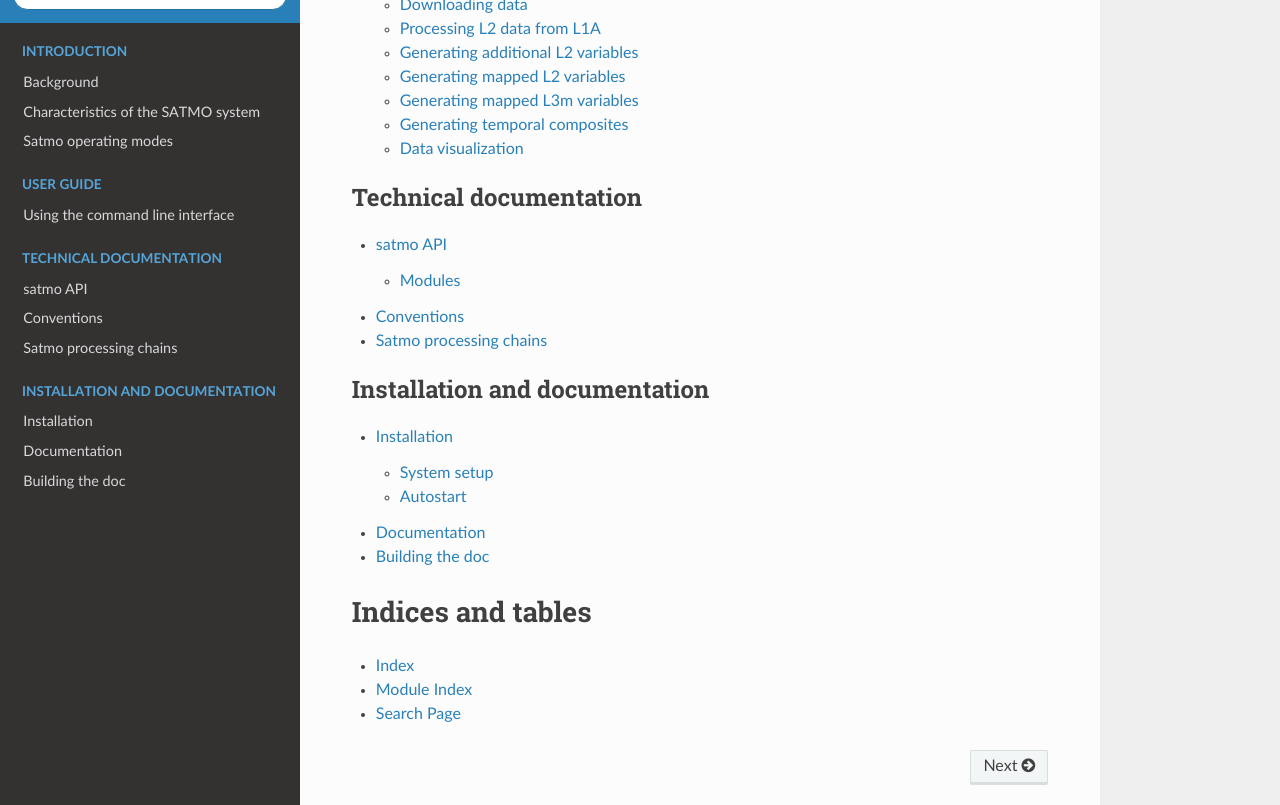
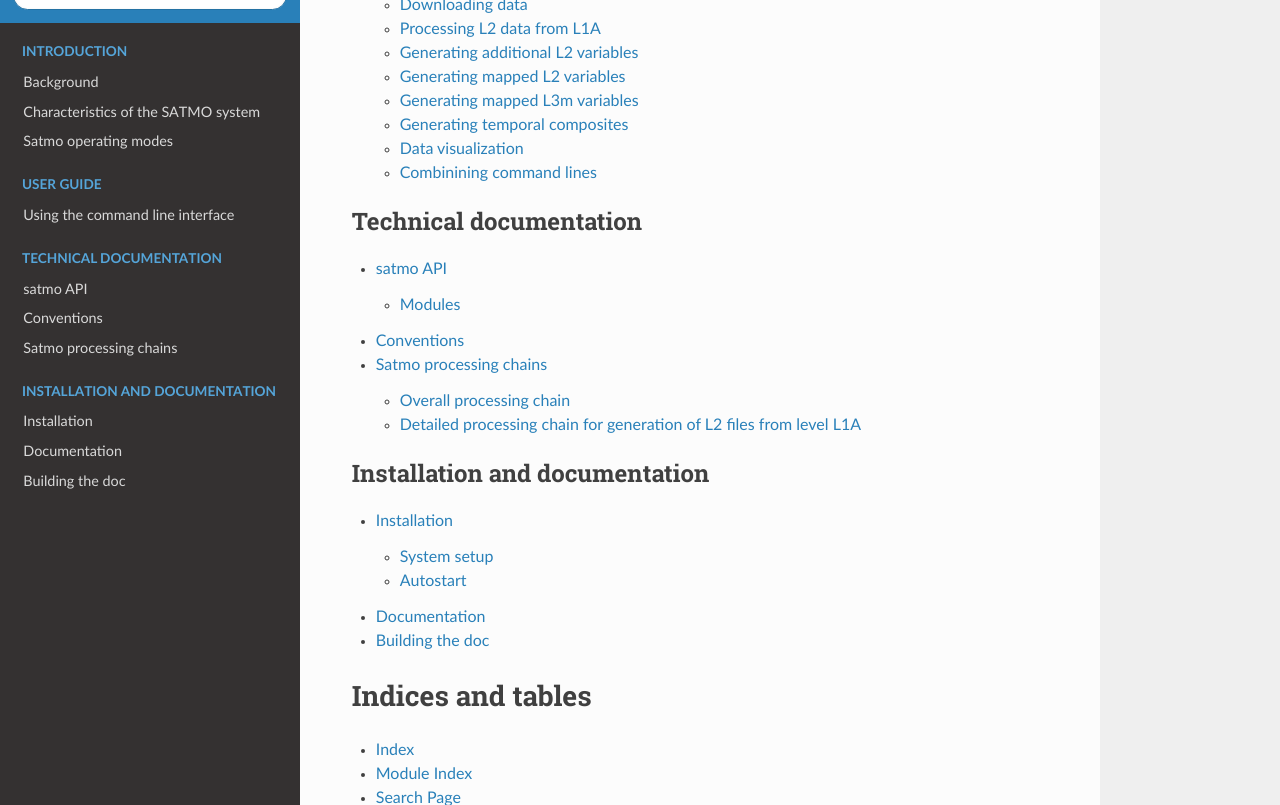
Before and after one commit to CONABIO/satmo, a Sphinx documentation site: the page built from docs/index.rst, in a window 1280 px wide and 900 px high, scrolled down 829 px, cut to the strip 95-900 px from the top of the window. Built offline with Sphinx 7.4.7 and the Read the Docs theme 2.0.0, drawn with Linux system fonts in a browser that asks for light colours; some of the changed lines change nothing that is shown.

Commit message:
Update doc

```diff
--- a/docs/chains.rst
+++ b/docs/chains.rst
@@ -1,2 +1,15 @@
 Satmo processing chains
 -----------------------
+
+Overall processing chain
+^^^^^^^^^^^^^^^^^^^^^^^^
+
+The processing chain below is ran nightly by the near real time command of the system. Some components are simplified for improved clarity.
+
+.. image:: img/chain_0.png
+
+
+Detailed processing chain for generation of L2 files from level L1A
+^^^^^^^^^^^^^^^^^^^^^^^^^^^^^^^^^^^^^^^^^^^^^^^^^^^^^^^^^^^^^^^^^^^
+
+.. image:: img/l2gen_flowchart.png
--- a/docs/cli.rst
+++ b/docs/cli.rst
@@ -262,3 +262,35 @@
 
 .. image:: img/A2006001.L3m_MO_CHL_chlor_a_1km.png
 .. image:: img/A2006001.L3m_MO_SST_sst_1km.png
+
+
+Combinining command lines
+^^^^^^^^^^^^^^^^^^^^^^^^^
+
+It is possible to combine various steps of the processing by adding the individual command to a bash script, and runnning the script. Such example of script is available `here`_ (also pasted below). This particular example processes, from L2, for the year 2015, five variables (chlor_a nflh Kd_490 sst nsst) to level 3, including 8 days composites and monthly composites.
+
+The different steps to run such script are to:
+
+- Save the script not forgetting the bash shebang
+- Make the script executable
+- Run the script with a command like ``nohup ./script_name.sh > ~/YYYYMMDD_processing_log.log &``
+
+
+Example script combinining multiple command lines.
+
+.. code-block:: bash
+
+
+    #!/usr/bin/env bash
+
+    # Process standard variables from L2 for the 3 sensors for the year 2015
+    timerange_bin_map.py --aqua --terra --viirs -b 2015-01-01 -e 2015-12-31 -south 3 -north 33 -west -122 -east -72 -d /export/isilon/datos2/satmo2_data -day_vars chlor_a nflh Kd_490 sst -night_vars sst -multi 6
+
+    # Generate 8 days composites for aqua, viirs and terra for the same variables and the year 2015
+    timerange_time_compositing.py --aqua --terra --viirs -b 2015-01-01 -e 2015-12-31 -delta 8 -day_vars chlor_a nflh Kd_490 sst -night_vars sst -north 33 -south 3 -west -122 -east -72 -d /export/isilon/datos2/satmo2_data -multi 6
+
+    # Generate monthly composites for aqua, viirs and terra for the period 2000-2017 (for chlor_a, chl_ocx, sst and night sst)
+    timerange_time_compositing.py --aqua --terra --viirs -b 2015-01-01 -e 2015-12-31 -delta month -day_vars chlor_a nflh Kd_490 sst -night_vars sst -north 33 -south 3 -west -122 -east -72 -d /export/isilon/datos2/satmo2_data -multi 6
+
+
+.. _here: https://github.com/CONABIO/satmo/blob/master/scripts/2017-09-28_data_processing_example.py
```
